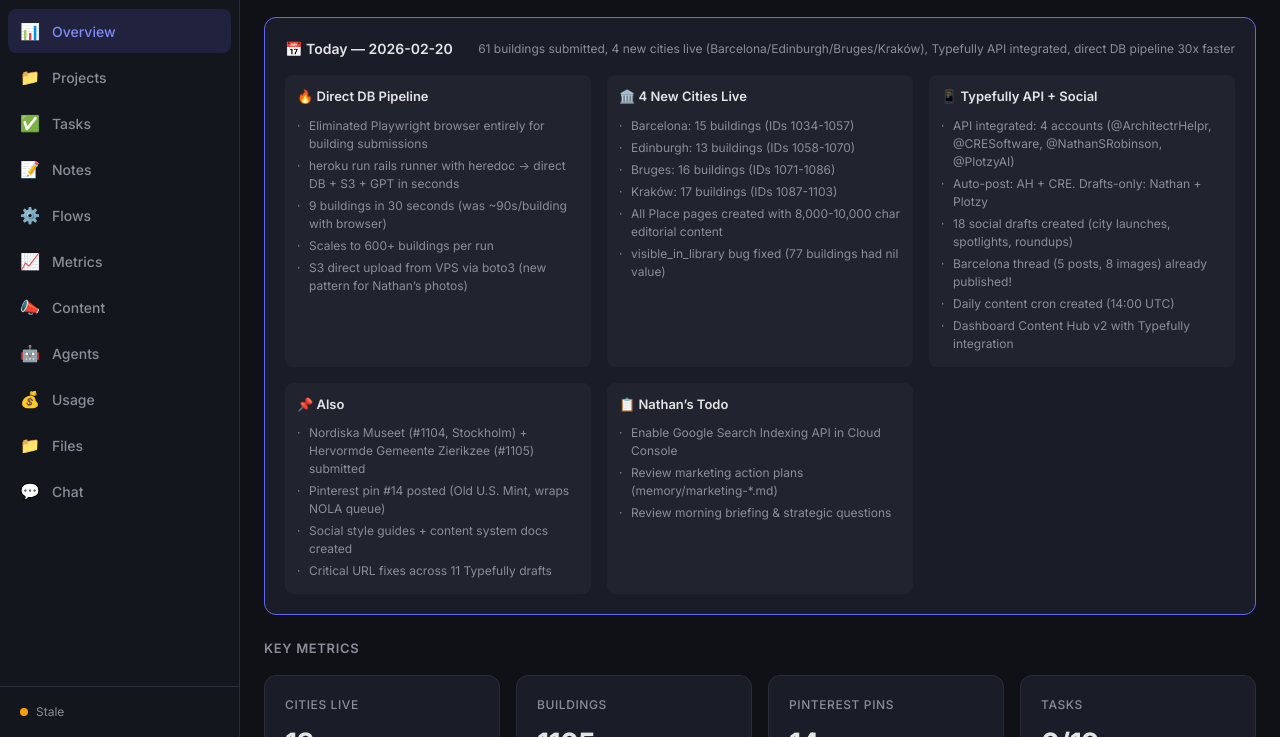
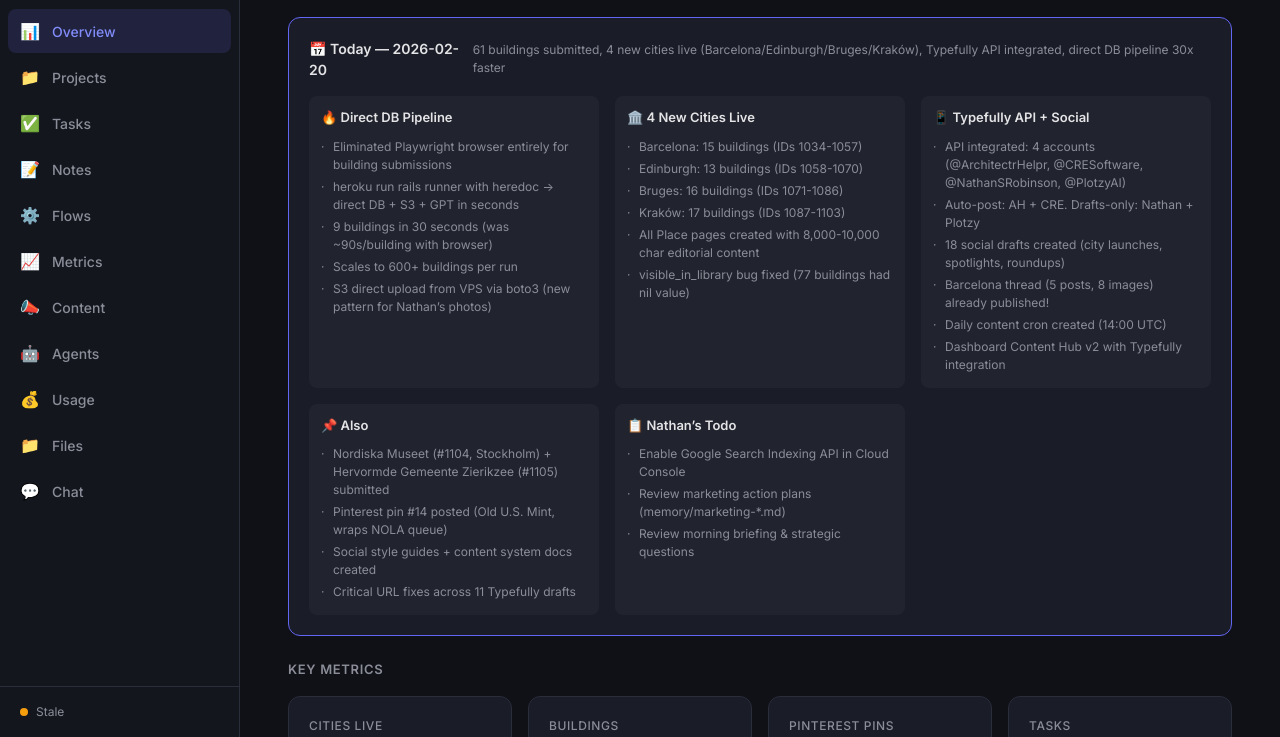
Before and after one commit to sichuanlambda/atlas, a website: page index.html in a window 1280 px wide. Shown: the part 63-800 px from the top of the page. Drawn offline with Linux system fonts and the light colour scheme.

Commit message:
Constrain content width to 1200px with side padding

```diff
--- a/app.css
+++ b/app.css
@@ -167,7 +167,11 @@
 .content-area {
   flex: 1;
   overflow-y: auto;
-  padding: 24px;
+  padding: 24px 48px;
+  max-width: 1200px;
+  margin: 0 auto;
+  width: 100%;
+  box-sizing: border-box;
 }
 
 /* === CARDS === */
```
